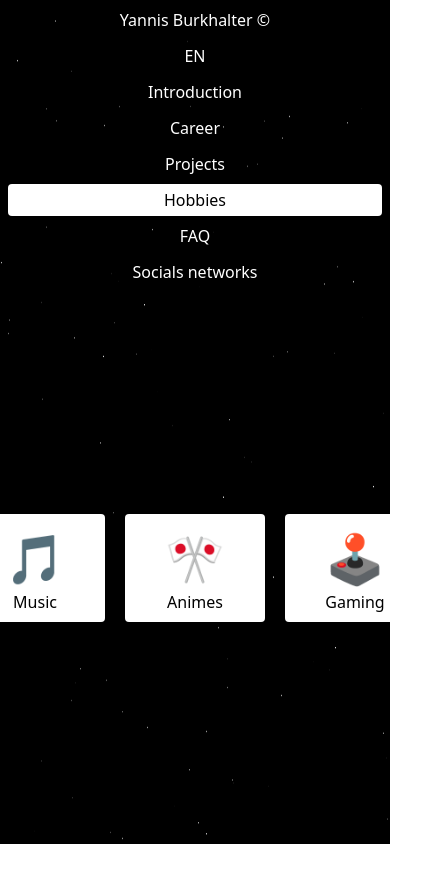
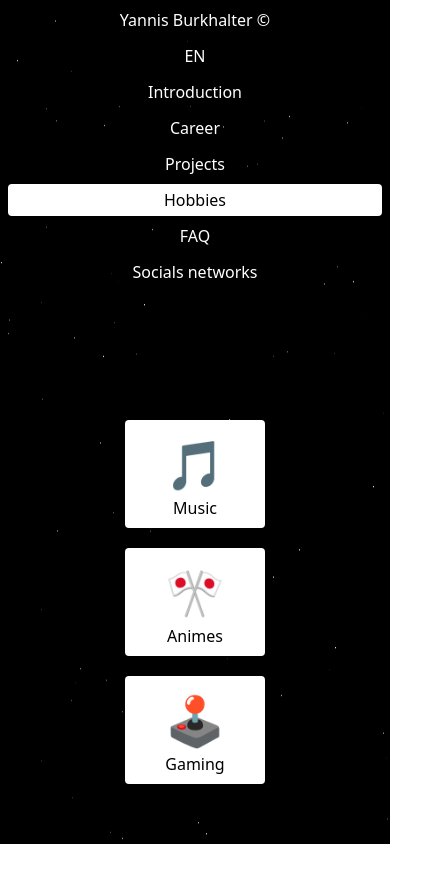
Before and after one commit to BurkhalterY/burkhaltery.github.io, a Vue app: page /en/hobbies in a window 390 px wide. Shown: the top 882 px of the page, 425 px wide, since content can reach past the window. Before the commit the page ends 844 px from the top, so only its background shows below. Built offline with nearby package versions, Linux system fonts and the light colour scheme.

Commit message:
Turn "hobbies" page mobileproof

```diff
--- a/src/views/Hobbies.vue
+++ b/src/views/Hobbies.vue
@@ -1,6 +1,6 @@
 <template>
   <div>
-    <div class="flex justify-center gap-5">
+    <div class="flex flex-col justify-center gap-5 sm:flex-row">
       <router-link
         :to="{ name: 'Music' }"
         class="px-10 pt-5 text-center bg-white rounded"
```
